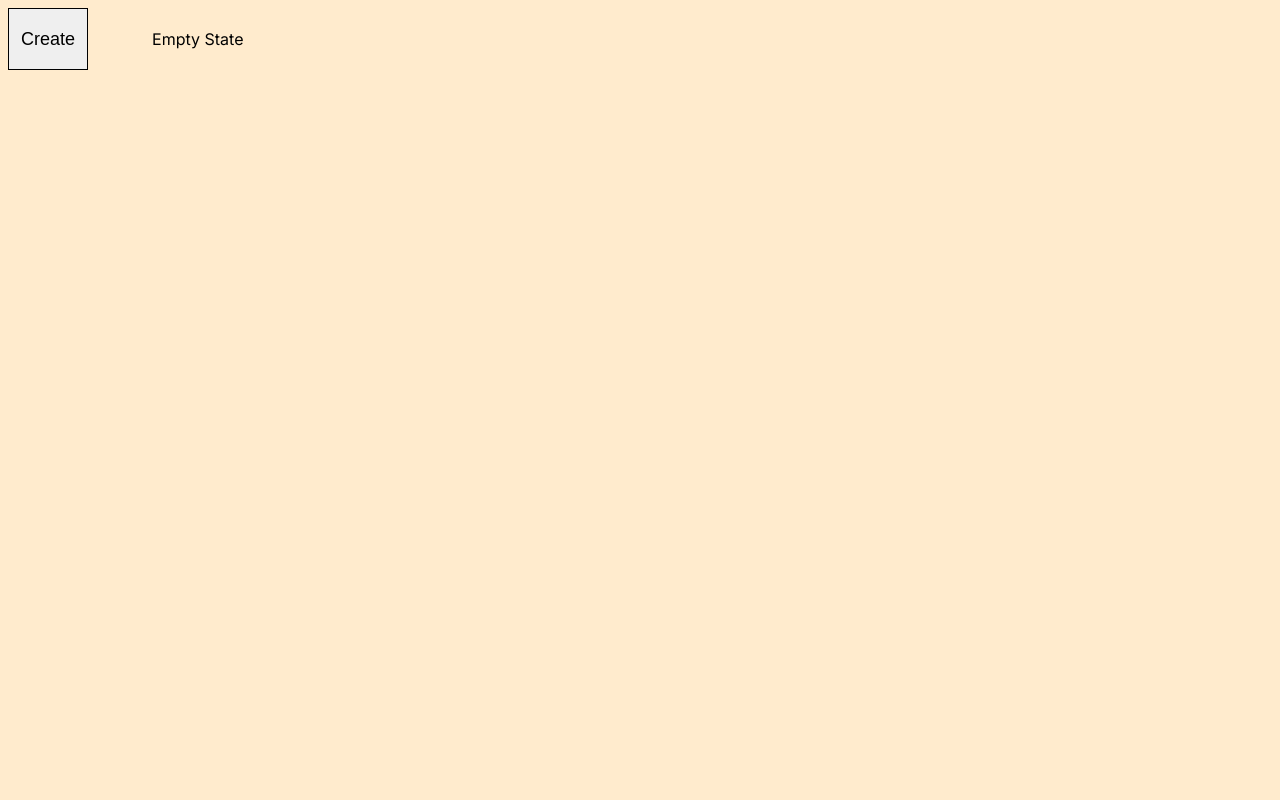
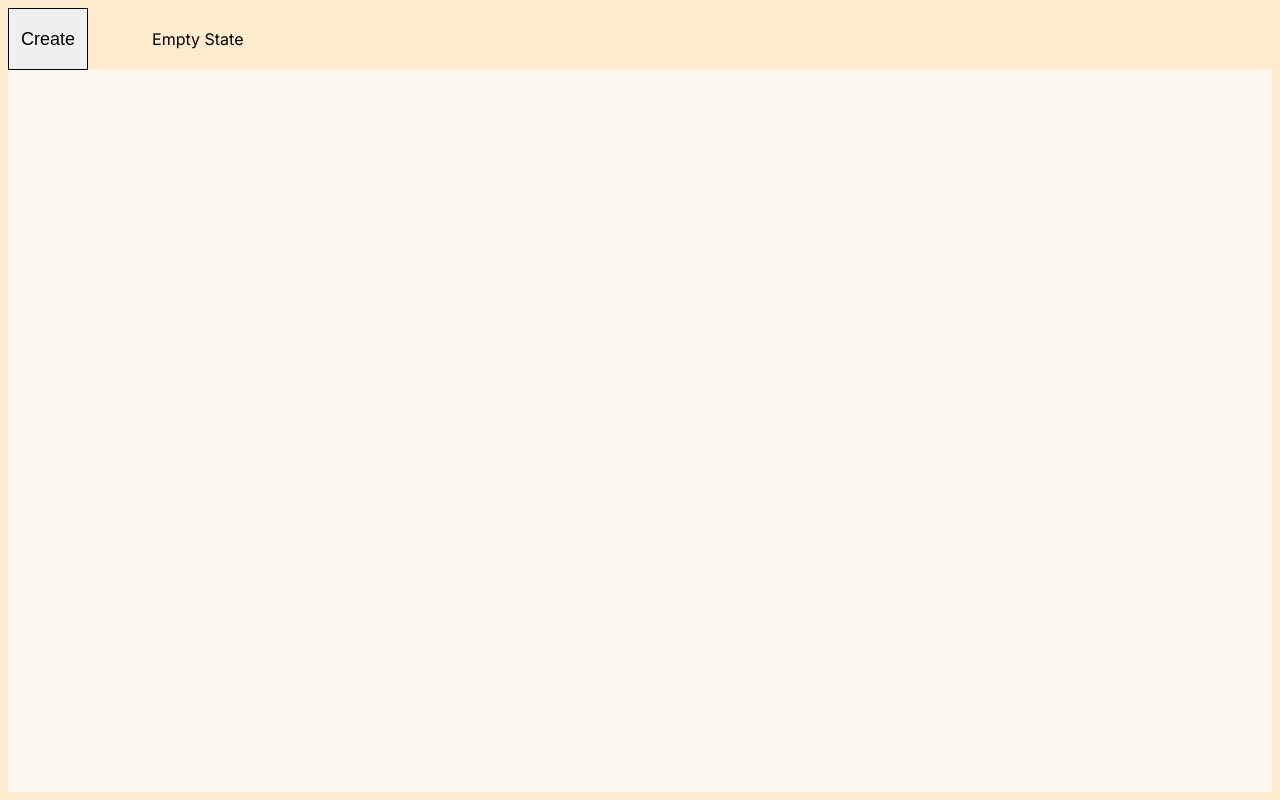
Before and after one commit to juanfrvera/dnd-next, a Next.js app: page / in a window 1280 px wide. Built offline with nearby package versions, Linux system fonts and the light colour scheme.

Commit message:
feat: added svg items

```diff
--- a/src/app/home/item/item.tsx
+++ b/src/app/home/item/item.tsx
@@ -31,3 +31,7 @@ export default function Item(props: { item: iItem; onChange: (item: iItem) => un
 export interface iItem {
     id: string; title: string; description: string; tags?: string[];
 }
+
+export interface iSvgItem {
+    item: iItem, position: { x: number; y: number; };
+}
--- a/src/app/home/item/list-item.tsx
+++ b/src/app/home/item/list-item.tsx
@@ -1,8 +1,8 @@
 'use client';
-import { useState } from 'react';
+import { useState, DragEvent } from 'react';
 import Item from './item';
 
-export default function ListItem(props: { item: iItem; onChange: (item: iItem) => unknown }) {
+export default function ListItem(props: { item: iItem; onChange: (item: iItem) => unknown, onDragEnd: (item: iItem, e: DragEvent) => unknown }) {
     const [expanded, setExpanded] = useState<boolean>(false);
     const [editing, setEditing] = useState<boolean>(false);
 
@@ -14,6 +14,9 @@ export default function ListItem(props: { item: iItem; onChange: (item: iItem) =
     }
     function editOkClicked() {
         setEditing(false);
+    }
+    function dragEnded(e: DragEvent<HTMLDivElement>) {
+        props.onDragEnd(props.item, e);
     }
 
     let body;
@@ -32,7 +35,7 @@ export default function ListItem(props: { item: iItem; onChange: (item: iItem) =
     }
 
     return (
-        <div className='list-item'>
+        <div className='list-item' draggable="true" onDragEnd={dragEnded}>
             <div onClick={titleClicked} className='list-item__header clickable-text'>{props.item.title}</div>
             <div className='list-item__body'>{body}</div>
         </div>
--- a/src/app/page.tsx
+++ b/src/app/page.tsx
@@ -1,12 +1,13 @@
 'use client';
-import { useEffect, useState } from "react";
-import Item, { iItem } from "./home/item/item";
+import { DragEvent, useEffect, useState } from "react";
+import Item, { iItem, iSvgItem } from "./home/item/item";
 import { ItemService } from "./service/item.service";
 import ListItem from "./home/item/list-item";
 
 export default function Home() {
   const [createdItem, setCreatedItem] = useState<iItem | null>(null);
   const [items, setItems] = useState<Array<iItem>>();
+  const [svgItems, setSvgItems] = useState<Array<iSvgItem>>([]);
 
   useEffect(() => {
     ItemService.getList().then(setItems);
@@ -44,11 +45,35 @@ export default function Home() {
     })
   }
 
-  const renderedItems = items ? items.map(i => <li key={i.id}><ListItem item={i} onChange={listItemChanged}></ListItem></li>) : null;
+  function dragEndedOnListItem(item: iItem, e: DragEvent) {
+    const svg = document.getElementById("svg");
+    const svgRect = svg!.getBoundingClientRect();
+
+    // Y starts at 0 at the top and ends on windowHeight at the bottom
+    if (e.clientY >= svgRect.top && e.clientY <= svgRect.bottom && e.clientX >= svgRect.left && e.clientX <= svgRect.right) {
+      addItemToSvg(item, e.clientX - svgRect.left, e.clientY - svgRect.top);
+    }
+  }
+
+  function addItemToSvg(item: iItem, x: number, y: number) {
+    const svgItem: iSvgItem = { item, position: { x, y } };
+    setSvgItems(arr => [svgItem, ...arr]);
+  }
+
+  const renderedItems = items ?
+    items.map(i => <li key={i.id}><ListItem item={i} onChange={listItemChanged} onDragEnd={dragEndedOnListItem}></ListItem></li>) : null;
+
+  const renderedSvgItems = svgItems.map(s =>
+    <g key={s.item.id} x={s.position.x} y={s.position.y} className="svg__item">
+      <rect x={s.position.x} y={s.position.y} width={100} height={50} className="svg__item-rect">
+      </rect>
+      <text x={s.position.x + 50} y={s.position.y + 30} textAnchor="middle" className="svg__text">{s.item.title}</text>
+    </g>);
 
   return (
     <main className='home'>
       <div className="home__body">
+        <div className="home__list">
           {createdItem &&
             <div className="item-creator">
               <Item item={createdItem} onChange={createdItemChanged}></Item>
@@ -67,6 +92,9 @@ export default function Home() {
           {/* Empty State */}
           {renderedItems && !renderedItems.length && <p>Empty State</p>}
         </div>
+
+        <svg id="svg" className="svg" width="100%" height="100%">{renderedSvgItems}</svg>
+      </div>
     </main>
   )
 }
--- a/styles/globals.scss
+++ b/styles/globals.scss
@@ -1,5 +1,7 @@
+$main-color: blanchedalmond;
+
 body {
-    background-color: blanchedalmond;
+    background-color: $main-color;
 }
 
 .input {
@@ -34,6 +36,12 @@ body {
 
 .home {
     &__body {
+        height: 98vh;
+        display: flex;
+        flex-direction: column;
+    }
+
+    &__list {
         display: flex;
         gap: 64px;
         align-items: center;
@@ -84,3 +92,11 @@ body {
         max-width: 64px;
     }
 }
+
+.svg {
+    background-color: #fdf8f0;
+
+    &__item-rect {
+        fill: $main-color;
+    }
+}
```
Lines whose indentation alone changed are shown as unchanged.
